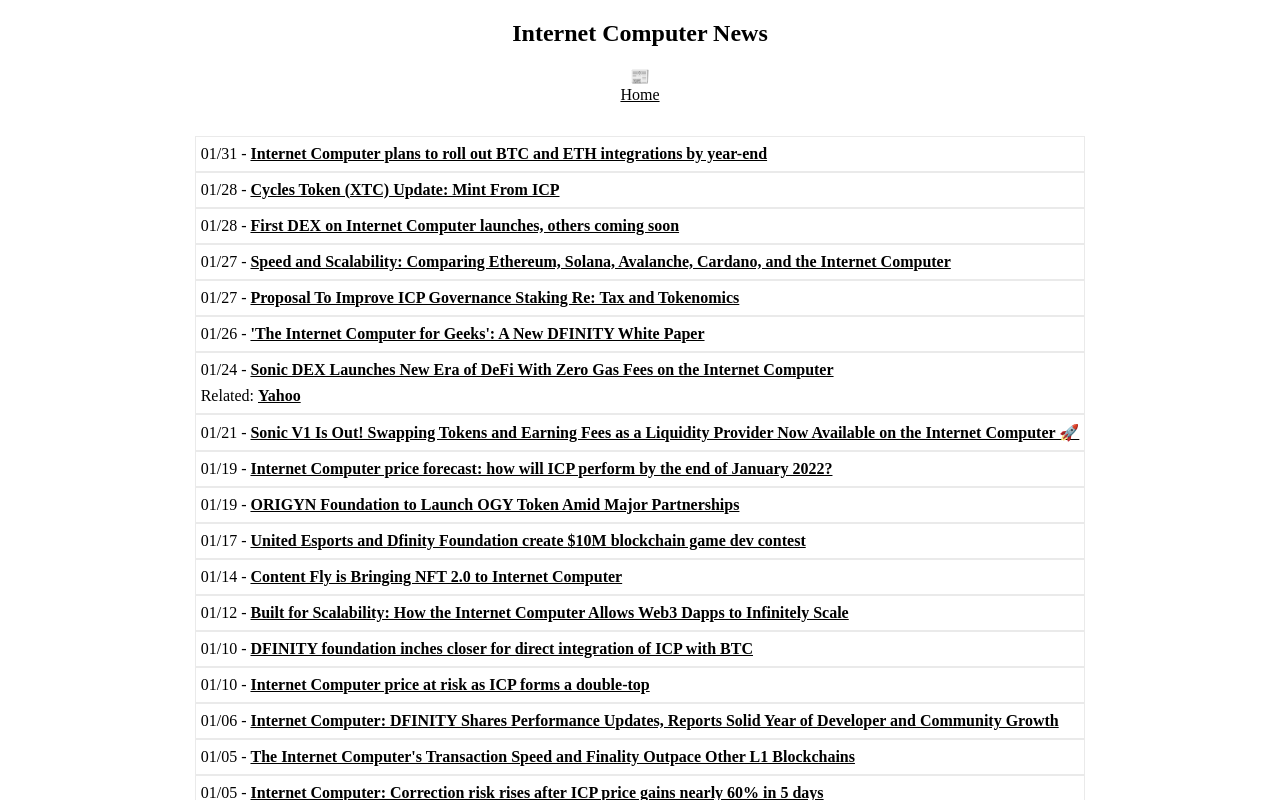
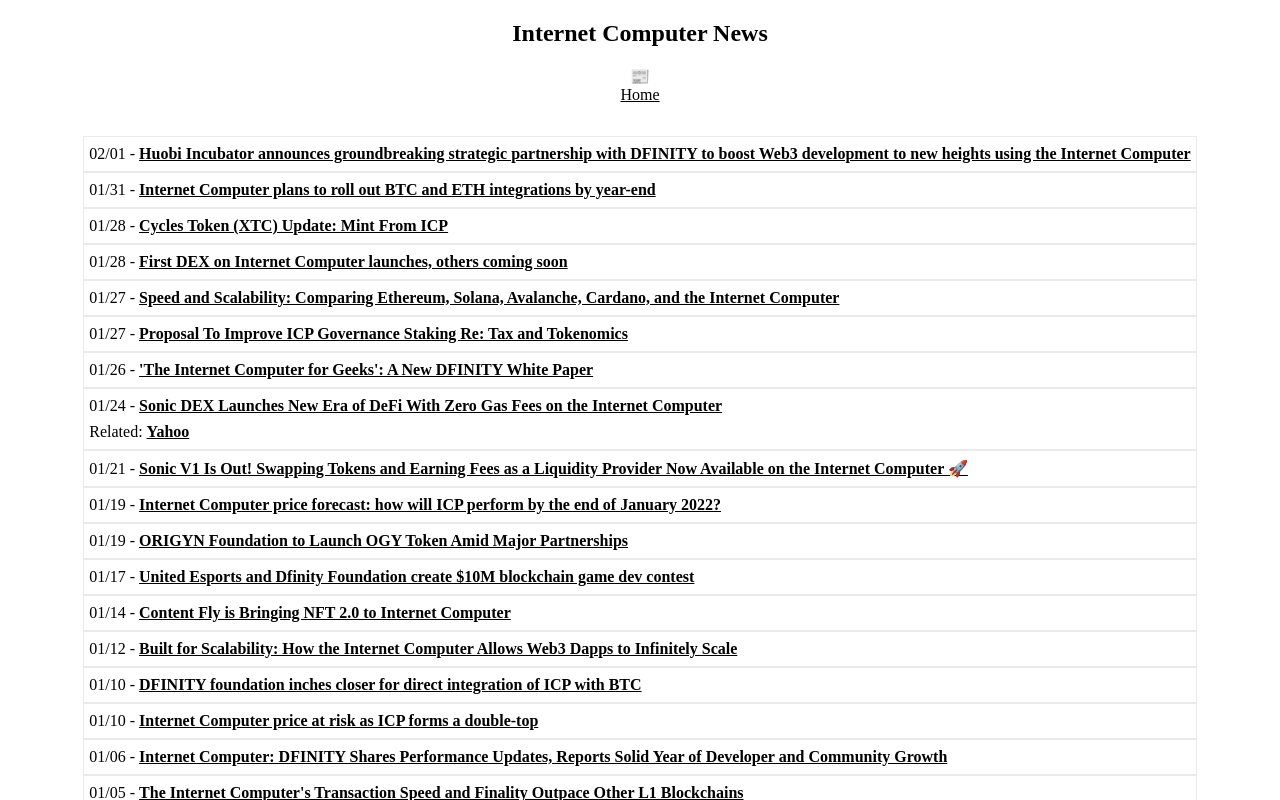
Before and after one commit to rjlucasm/ictoday, a Next.js app: page /news/2022 in a window 1280 px wide. Shown: the top 800 px of the page. Built offline with nearby package versions, Linux system fonts and the light colour scheme.

Commit message:
News 02/01

```diff
--- a/pages/news/2022.js
+++ b/pages/news/2022.js
@@ -17,6 +17,9 @@ export default function News22() {
             <Link href="/"><a style={{ color: 'inherit' }}>Home</a></Link>
 
             <div className="pagesgrid">
+            <div className="pagescard">02/01 -&nbsp;
+                <a href="https://cryptoslate.com/press-releases/huobi-incubator-announces-groundbreaking-strategic-partnership-with-dfinity-to-boost-web3-development-to-new-heights-using-the-internet-computer/" target="_blank" rel="noopener noreferrer">Huobi Incubator announces groundbreaking strategic partnership with DFINITY to boost Web3 development to new heights using the Internet Computer</a>
+            </div>
             <div className="pagescard">01/31 -&nbsp;
                 <a href="https://cointelegraph.com/news/internet-computer-plans-to-roll-out-btc-and-eth-integrations-by-year-end" target="_blank" rel="noopener noreferrer">Internet Computer plans to roll out BTC and ETH integrations by year-end</a>
             </div>
```
